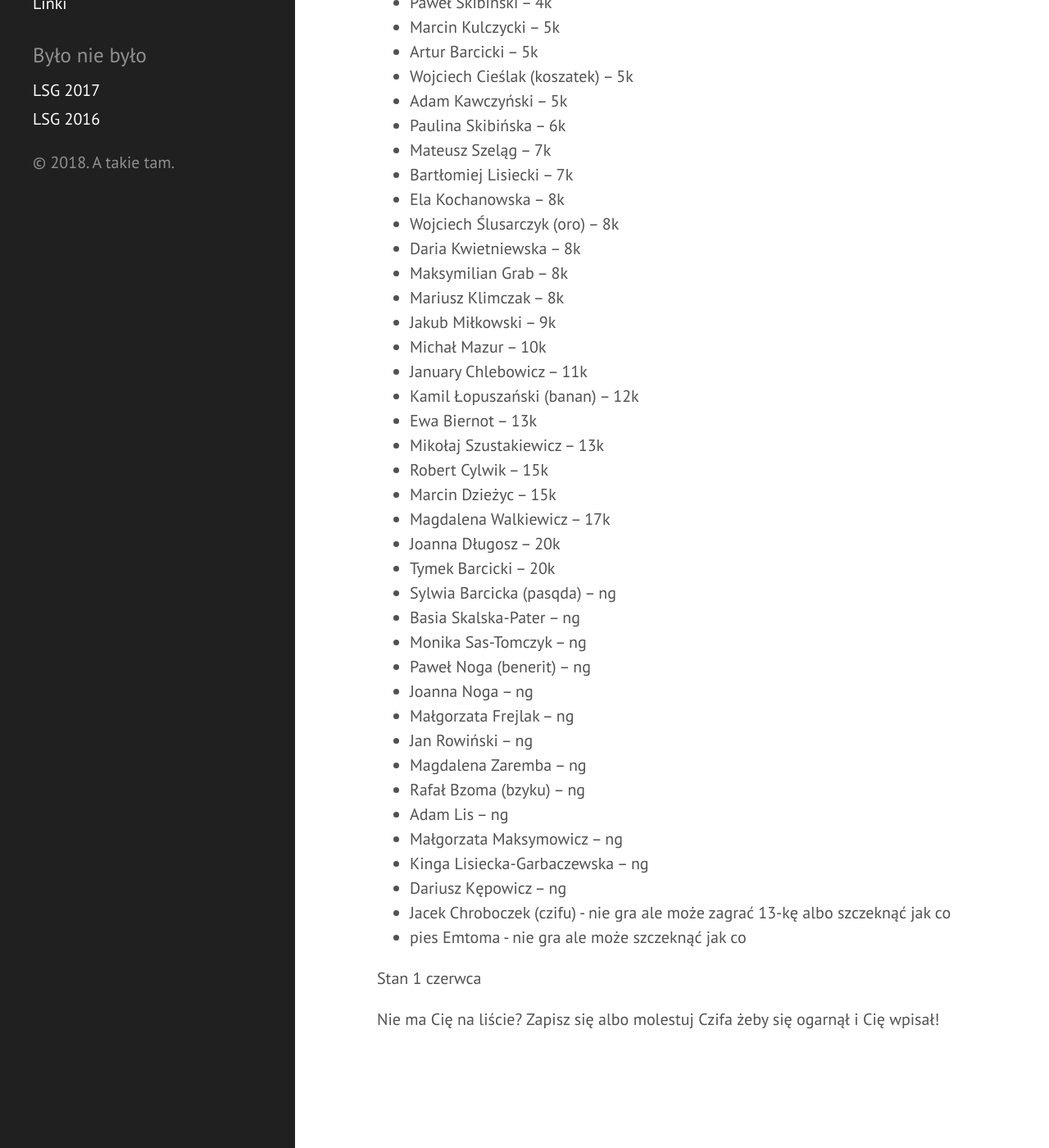
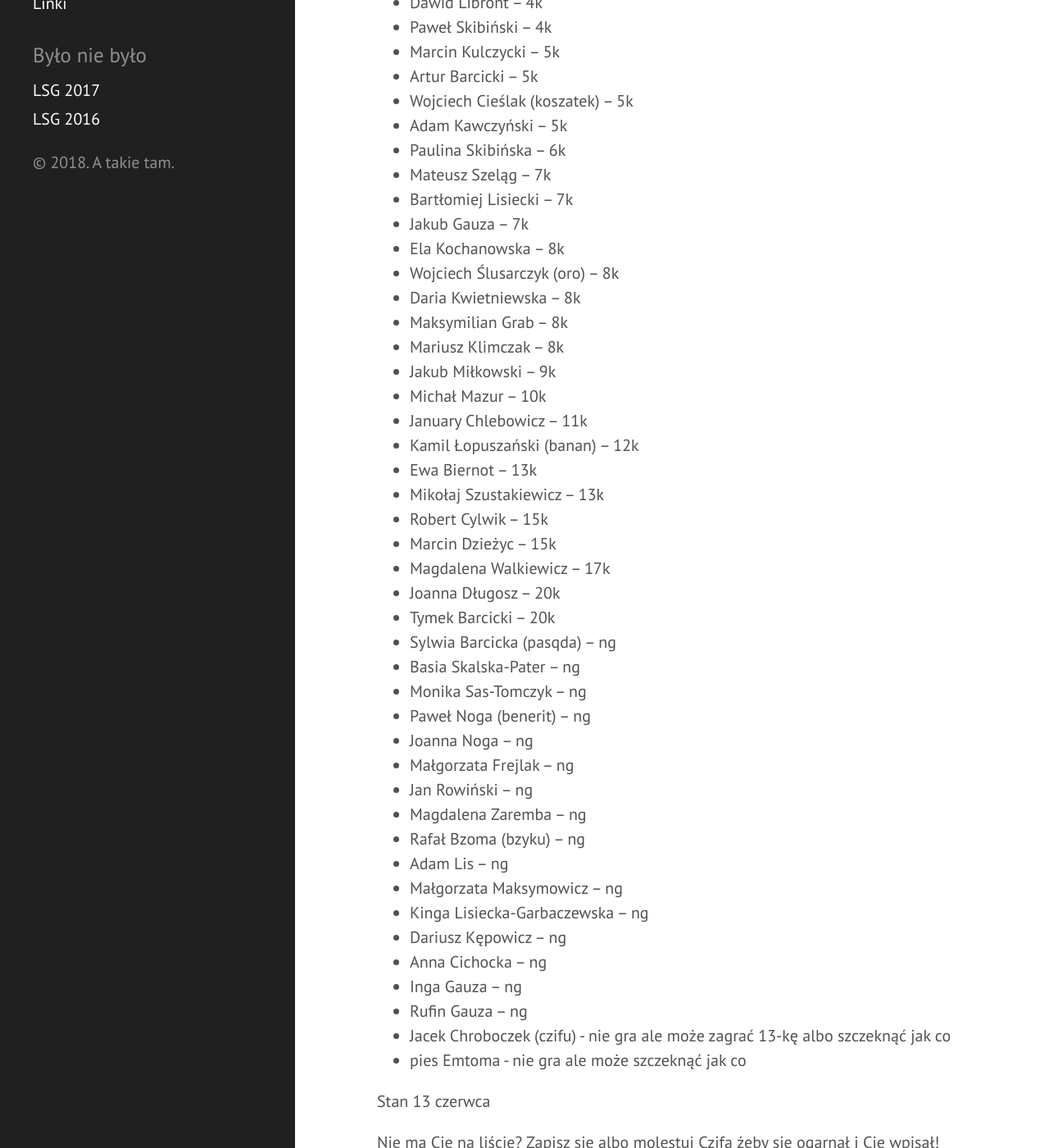
Before and after one commit to tasuki/lsg, a Jekyll site: the page built from zarejestrowani.md, in a window 1280 px wide and 1400 px high, scrolled down 850 px. Shown: the whole window at 82% size. Built offline with Jekyll 4.4.1, drawn with Linux system fonts in a browser that asks for light colours; some of the changed text lies outside the part shown.

Commit message:
Update zarejestrowani.md

```diff
--- a/zarejestrowani.md
+++ b/zarejestrowani.md
@@ -36,6 +37,7 @@ Zarejestrowani uczestnicy (mniej więcej wg siły):
 - Paulina Skibińska -- 6k
 - Mateusz Szeląg -- 7k
 - Bartłomiej Lisiecki -- 7k
+- Jakub Gauza -- 7k
 - Ela Kochanowska -- 8k
 - Wojciech Ślusarczyk (oro) -- 8k
 - Daria Kwietniewska -- 8k
@@ -65,6 +67,9 @@ Zarejestrowani uczestnicy (mniej więcej wg siły):
 - Małgorzata Maksymowicz -- ng
 - Kinga Lisiecka-Garbaczewska -- ng
 - Dariusz Kępowicz -- ng
+- Anna Cichocka -- ng
+- Inga Gauza -- ng
+- Rufin Gauza -- ng
 - Jacek Chroboczek (czifu) - nie gra ale może zagrać 13-kę albo szczeknąć jak co
 - pies Emtoma - nie gra ale może szczeknąć jak co
 
@@ -72,6 +77,6 @@ Zarejestrowani uczestnicy (mniej więcej wg siły):
 
 
 
-Stan 1 czerwca
+Stan 13 czerwca
 
 Nie ma Cię na liście?  Zapisz się albo molestuj Czifa żeby się ogarnął i Cię wpisał!
```
Also changed, not shown: other parts of zarejestrowani.md (+1 -0 lines).
